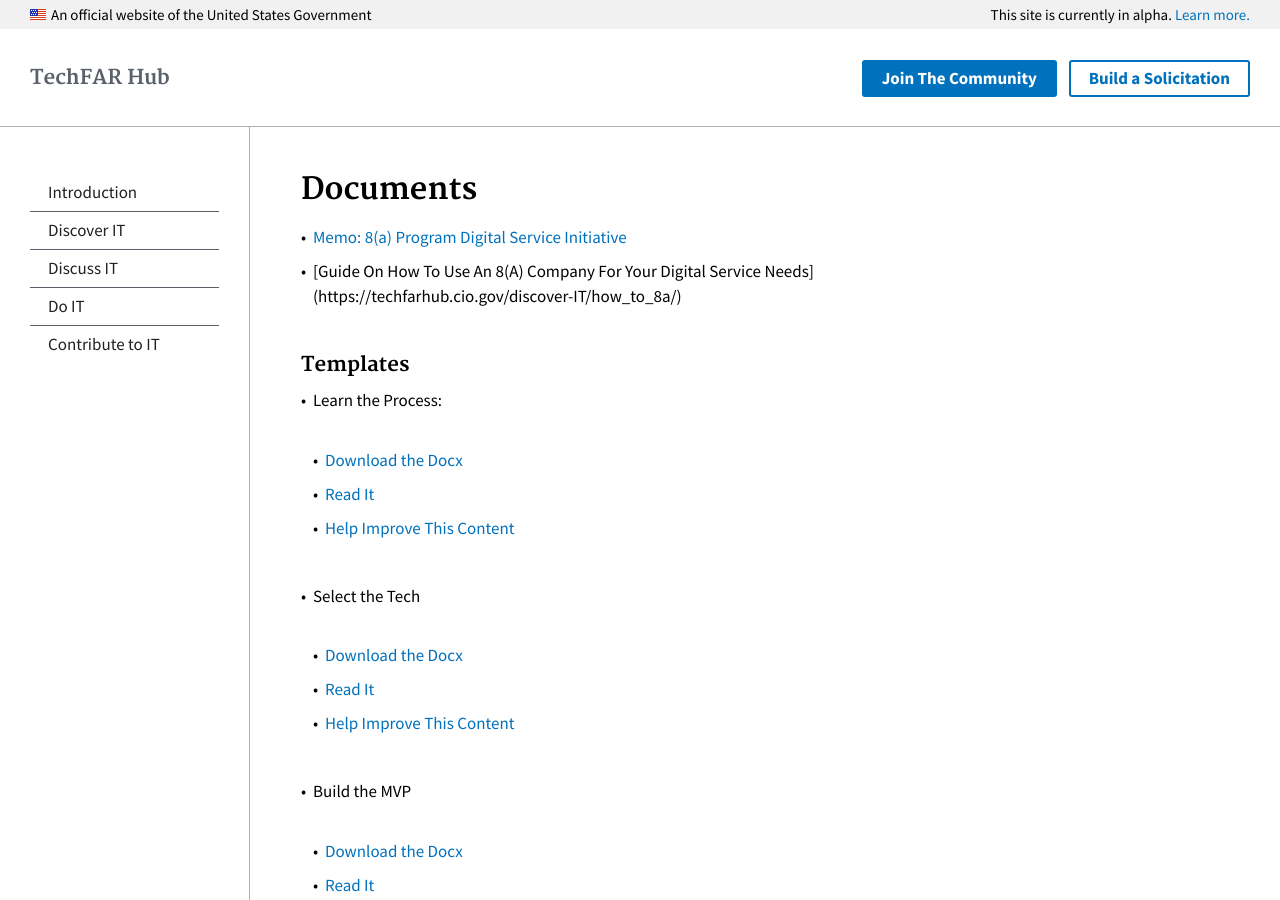
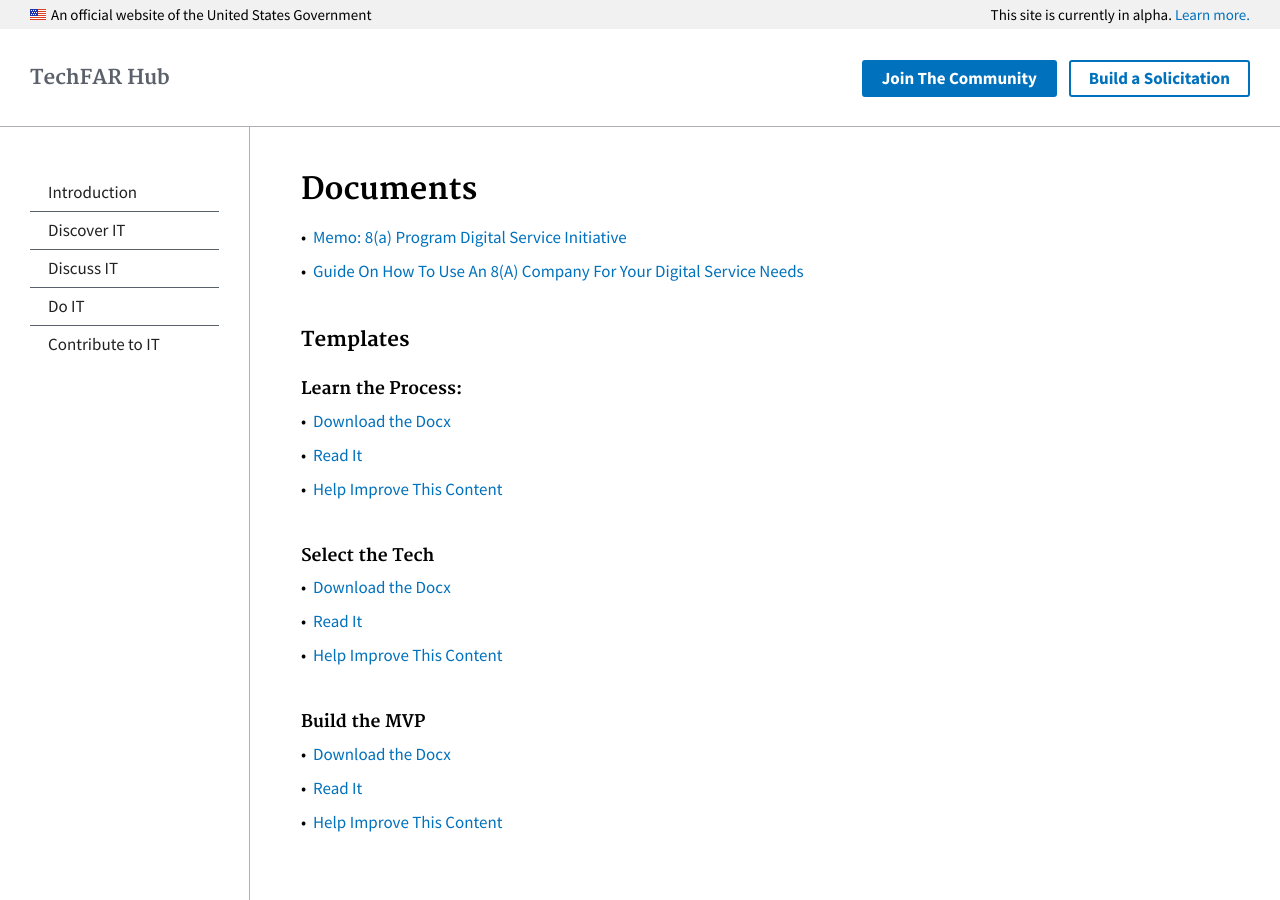
Before and after one commit to usds/techfar-hub, a Jekyll site: the page built from sba-docs/sba8a.md, in a window 1280 px wide and 900 px high, scrolled down 787 px. Built offline with Jekyll 4.4.1, drawn with Linux system fonts in a browser that asks for light colours; some of the changed lines change nothing that is shown.

Commit message:
Updating formatting on 8a home page

```diff
--- a/sba-docs/sba8a.md
+++ b/sba-docs/sba8a.md
@@ -13,18 +13,20 @@
 
 ## Documents
 * [Memo: 8(a) Program Digital Service Initiative](https://techfarhub.cio.gov/assets/files/8aSBA_USDSMemo.pdf)
-* [Guide On How To Use An 8(A) Company For Your Digital Service Needs] (https://techfarhub.cio.gov/discover-IT/how_to_8a/)
+* [Guide On How To Use An 8(A) Company For Your Digital Service Needs](https://techfarhub.cio.gov/discover-IT/how_to_8a/)
 
 ### Templates
-* Learn the Process:
-  * [Download the Docx](https://techfarhub.cio.gov/assets/files/USDS-LearnTheProcessSOO.docx target="_blank")
+#### Learn the Process:
+  * [Download the Docx](https://techfarhub.cio.gov/assets/files/USDS-LearnTheProcessSOO.docx)
   * [Read It](https://github.com/usds/techfar-hub/blob/master/sba-docs/learn_the_processSOO.md)
   * [Help Improve This Content](https://github.com/usds/techfar-hub/blob/master/README.md)
-* Select the Tech
+
+#### Select the Tech
   * [Download the Docx](https://techfarhub.cio.gov/assets/files/USDS-SelectYourTechSOO.docx)
   * [Read It](https://github.com/usds/techfar-hub/blob/master/sba-docs/select_your_tech.md)
   * [Help Improve This Content](https://github.com/usds/techfar-hub/blob/master/README.md)
-* Build the MVP
+
+#### Build the MVP
   * [Download the Docx](https://techfarhub.cio.gov/assets/files/USDS-BuildAnMVP_SOO.docx)
   * [Read It](https://github.com/usds/techfar-hub/blob/master/sba-docs/build_MVP.md)
   * [Help Improve This Content](https://github.com/usds/techfar-hub/blob/master/README.md)
```
